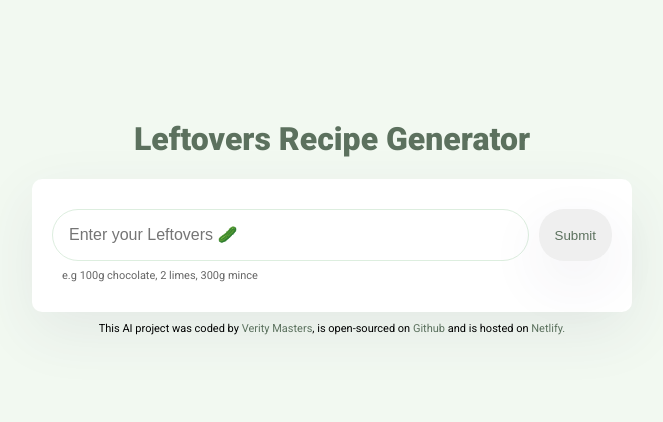
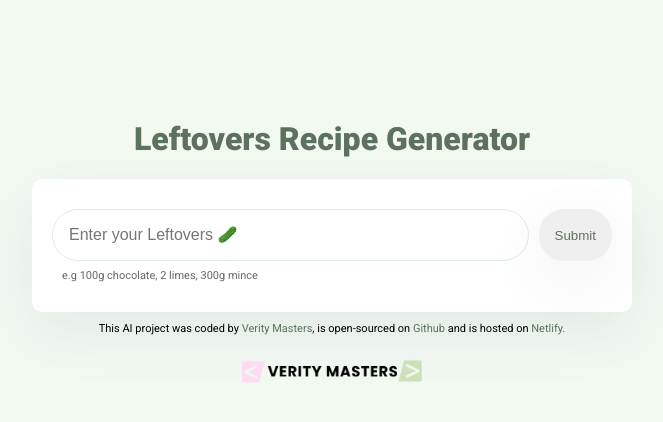
Before and after one commit to Veenessie/ai-leftover-recipe-generator, a plain HTML site: page index.html in a window 1280 px wide. Shown: the whole page, without its empty margins (308-971 px from the left). Drawn offline with nearby package versions, Linux system fonts and the light colour scheme.

Commit message:
Added logo

```diff
--- a/index.html
+++ b/index.html
@@ -36,6 +36,9 @@
         This AI project was coded by <a href="/">Verity Masters</a>, is
         open-sourced on <a href="/">Github</a> and is hosted on
         <a href="/">Netlify.</a>
+        <a href="/">
+          <img src="/images/logo.png" alt="Verity Masters Logo" />
+        </a>
       </footer>
     </div>
     <script src="src/index.js"></script>
--- a/src/style.css
+++ b/src/style.css
@@ -86,6 +86,10 @@ footer {
   margin-top: 10px;
   font-size: 11px;
 }
+img {
+  max-width: 30%;
+  margin-top: 20px;
+}
 
 .hidden {
   display: none;
```
Also changed, not shown: images/logo.png (added), 3 other files.
